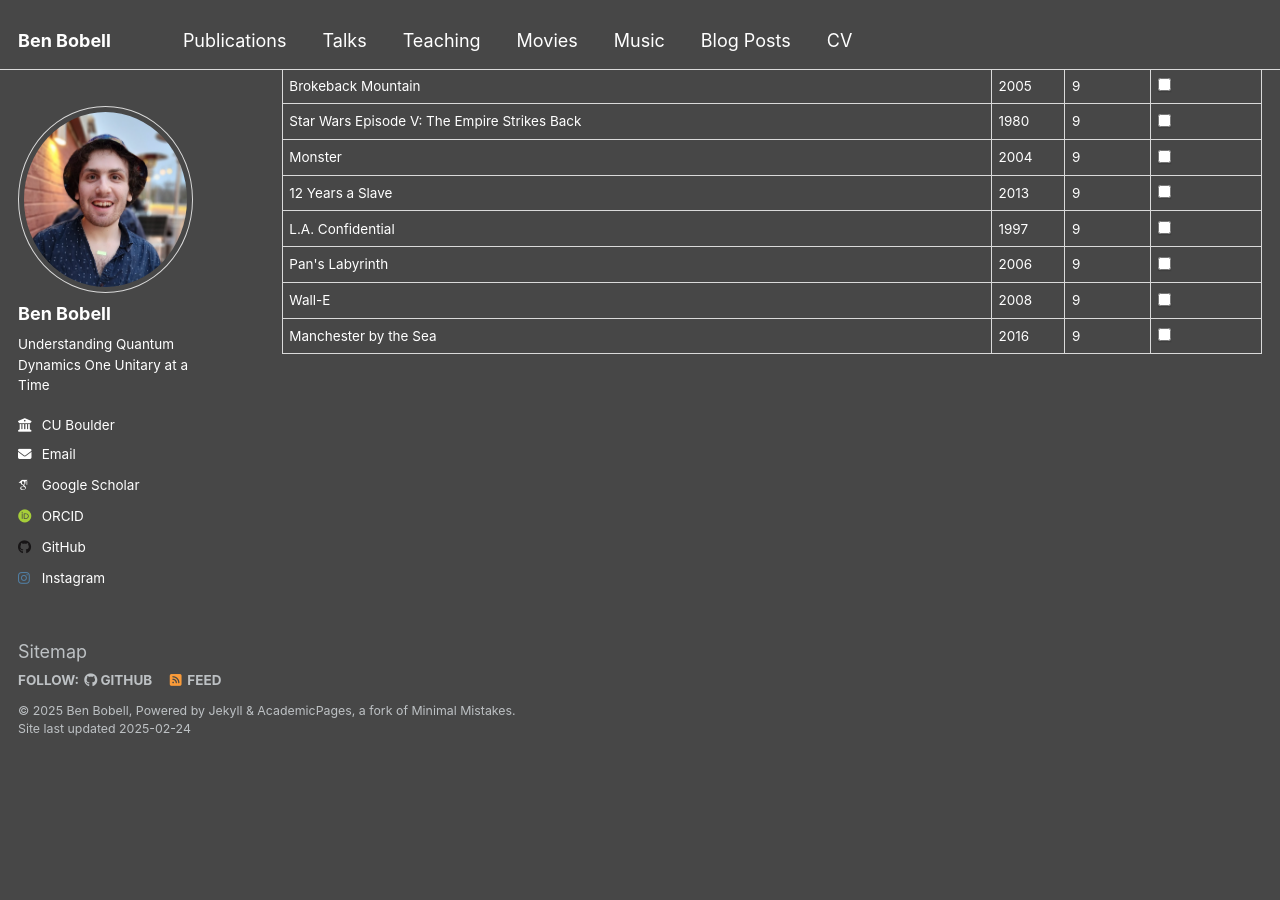
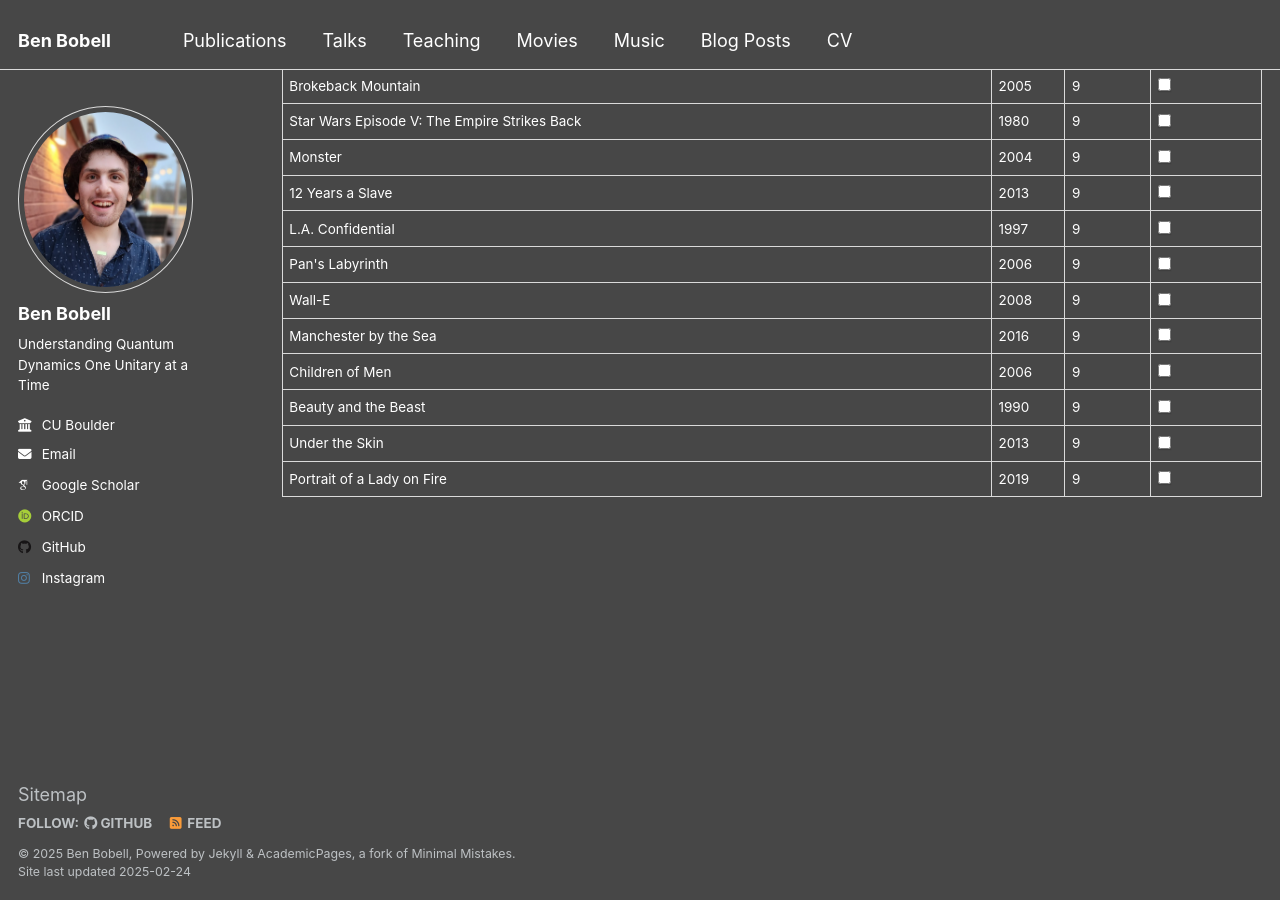
Before and after one commit to BenBobell00/BenBobell00.github.io, a Jekyll site: the page built from _pages/movies.html, in a window 1280 px wide and 900 px high, scrolled down 4255 px. Built offline with Jekyll 4.4.1, drawn with Linux system fonts in a browser that asks for light colours; some web fonts are replaced; before the commit the page ends 5012 px from its top, so only the background shows below that.

Commit message:
Update movies.yml

```diff
--- a/_data/movies.yml
+++ b/_data/movies.yml
@@ -479,3 +479,19 @@ movies:
     year: 2016
     rating: 9
     watched: false
+  - title: "Children of Men"
+    year: 2006
+    rating: 9
+    watched: false
+  - title: "Beauty and the Beast"
+    year: 1990
+    rating: 9
+    watched: false
+  - title: "Under the Skin"
+    year: 2013
+    rating: 9
+    watched: false
+  - title: "Portrait of a Lady on Fire"
+    year: 2019
+    rating: 9
+    watched: false
```
